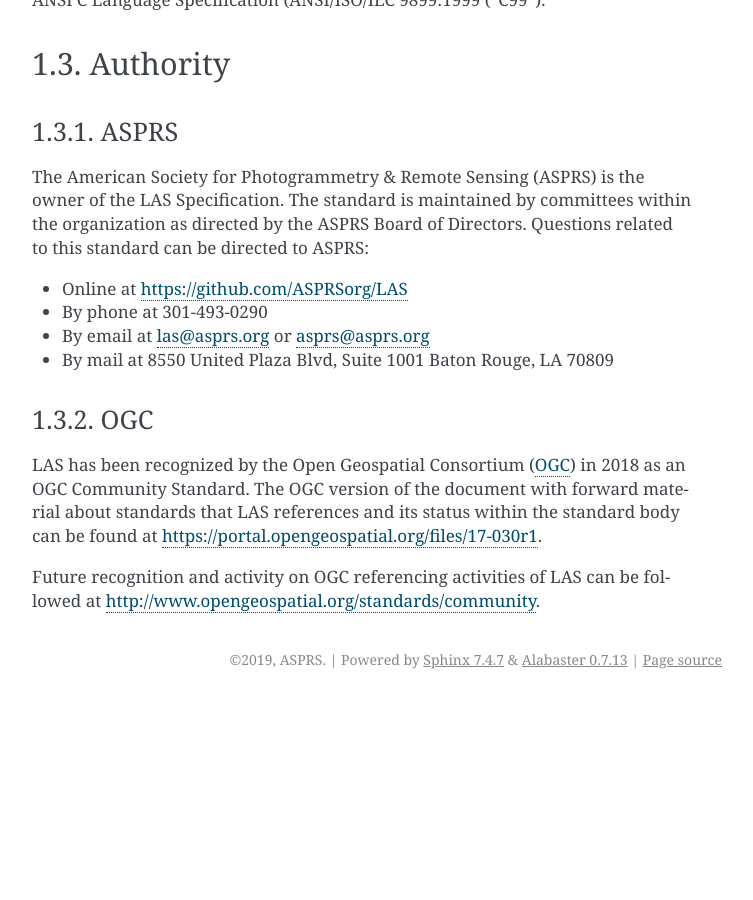
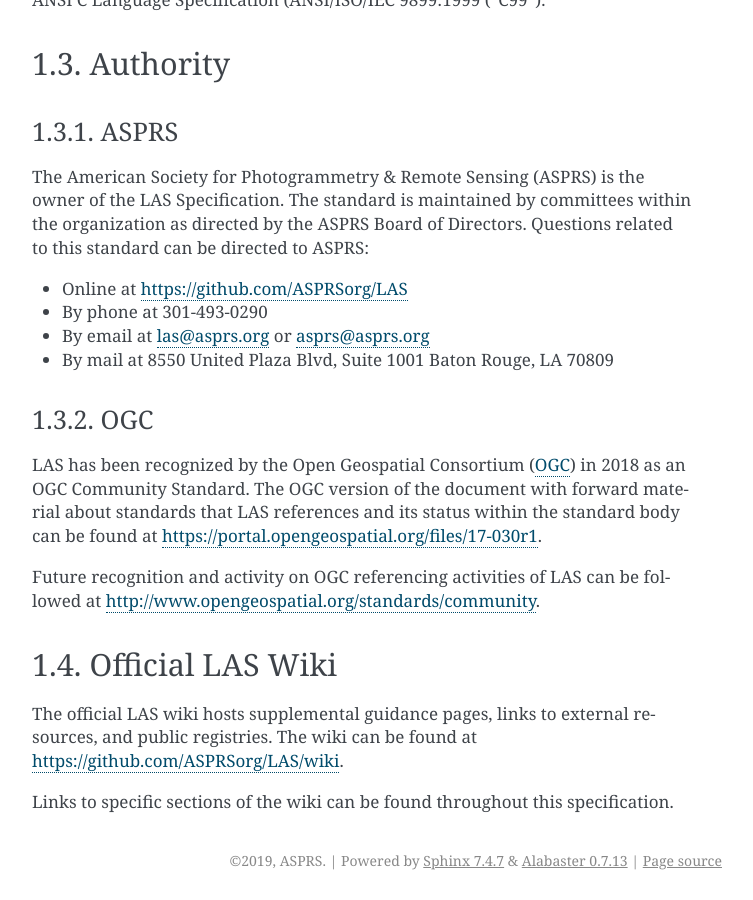
Before and after one commit to ASPRSorg/LAS, a Sphinx documentation site: the page built from source/01_intro.txt, in a window 1280 px wide and 900 px high, scrolled down 2949 px. Shown: the whole window, without its empty margins (388-1141 px from the left). Built offline with Sphinx 7.4.7, drawn with Linux system fonts in a browser that asks for light colours; before the commit the page ends 3648 px from its top, so only the background shows below that; some of the changed text lies outside the part shown.

Commit message:
Added Official LAS wiki section for #71

```diff
--- a/source/01_intro.txt
+++ b/source/01_intro.txt
@@ -186,6 +186,16 @@
 
 .. _`OGC`: http://www.opengeospatial.org
 
+
+Official LAS Wiki
+................................................................................
+
+The official LAS wiki hosts supplemental guidance pages, links to external
+resources, and public registries.
+The wiki can be found at https://github.com/ASPRSorg/LAS/wiki.
+
+Links to specific sections of the wiki can be found throughout this specification.
+
 .. raw:: latex
 
     \newpage
```
